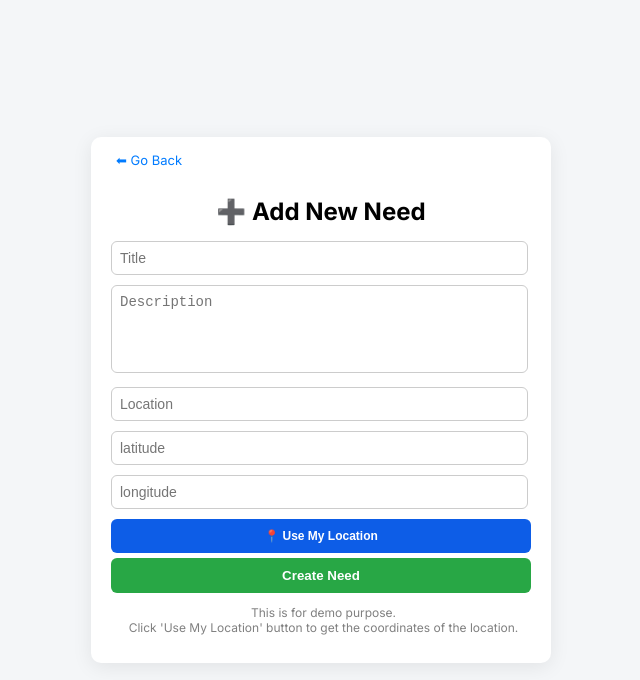
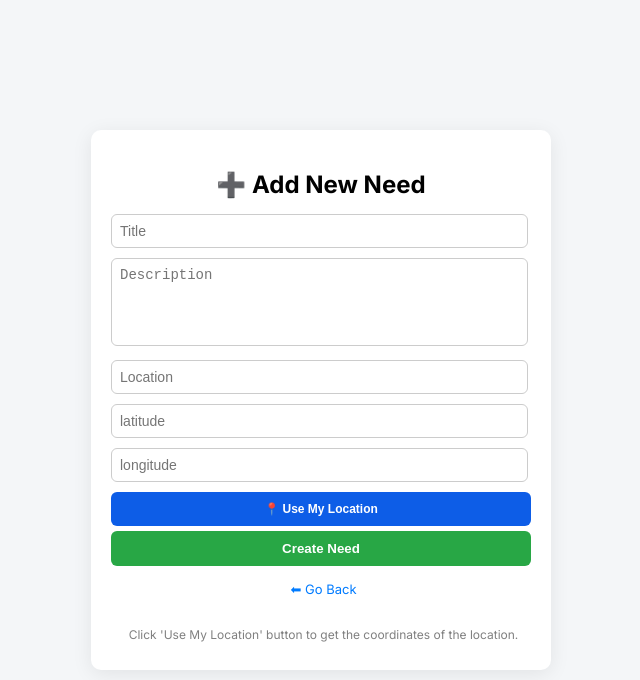
Before and after one commit to Vaillant06/QuickConnect, a React (Vite) app in the folder quickconnect-frontend/: page /create-need in a window 1280 px wide. Shown: the top 680 px of the page, without its empty margins (319-959 px from the left). Built offline with nearby package versions, Linux system fonts and the light colour scheme; no server answers.

Commit message:
Updated UI of CreateNdeed Page

```diff
--- a/quickconnect-frontend/src/App.css
+++ b/quickconnect-frontend/src/App.css
@@ -1,8 +1,3 @@
-body {
-  margin: 0;
-  font-family: 'Inter', sans-serif;
-}
-
 .container {
   display: flex;
   height: 100vh;
@@ -14,7 +9,6 @@ body {
 }
 
 
-
 .badge.high { background: red; }
 .badge.medium { background: orange; }
 .badge.low { background: green; }
--- a/quickconnect-frontend/src/index.css
+++ b/quickconnect-frontend/src/index.css
@@ -1,3 +1,4 @@
 body {
     font-family: 'Inter', sans-serif;
+    margin: 0;
 }
--- a/quickconnect-frontend/src/pages/CreateNeedPage/CreateNeedPage.css
+++ b/quickconnect-frontend/src/pages/CreateNeedPage/CreateNeedPage.css
@@ -88,6 +88,13 @@ button:disabled {
   cursor: not-allowed;
 }
 
+.footer-section {
+  display: flex;
+  justify-content: center;
+  align-items: center;
+  margin-top: 10px;
+}
+
 .demo-data {
   margin-top: 20px;
   font-size: 12px;
--- a/quickconnect-frontend/src/pages/CreateNeedPage/CreateNeedPage.jsx
+++ b/quickconnect-frontend/src/pages/CreateNeedPage/CreateNeedPage.jsx
@@ -81,7 +81,6 @@ const CreateNeedPage = () => {
   return (
     <div className="create-page">
       <div className="form-container">
-        <p className="back-btn" onClick={() => navigate("/")}>⬅ Go Back</p>
 
         <h2> ➕ Add New Need</h2>
 
@@ -111,8 +110,11 @@ const CreateNeedPage = () => {
           </button>
         </form>
 
+        <div className="footer-section">
+          <p className="back-btn" onClick={() => navigate("/")}>⬅ Go Back</p>
+        </div>
+
         <div className="demo-data">
-          <p>This is for demo purpose.</p><br />
           <p>Click 'Use My Location' button to get the coordinates of the location.</p>
         </div>
       </div>
```
